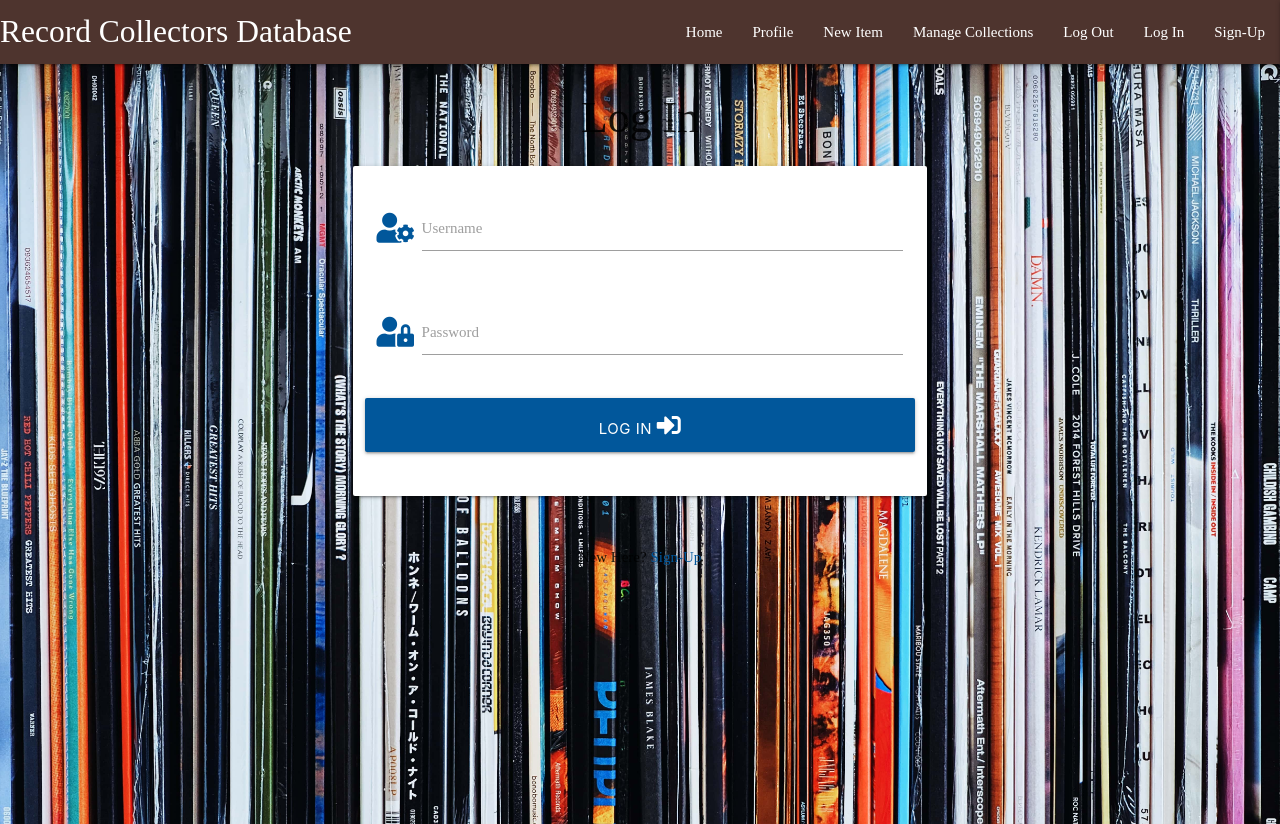
After one commit to ThomG1/record_collectors_db, a Flask app: page /login in a window 1280 px wide. The commit adds this page. Shown: the top 824 px of the page. Run offline with Flask 2, Linux system fonts and the light colour scheme; some libraries are stand-ins or nearby versions; some web fonts are replaced.

Commit message:
Add login functionality

```diff
--- a/app.py
+++ b/app.py
@@ -48,6 +48,32 @@ def signup():
     return render_template("sign-up.html")
 
 
+@app.route("/login", methods=["GET", "POST"])
+def login():
+    if request.method == "POST":
+        # check if username exists in db
+        existing_user = mongo.db.users.find_one(
+            {"username": request.form.get("username").lower()})
+
+        if existing_user:
+            # ensure hashed password matches user input
+            if check_password_hash(
+                existing_user["password"], request.form.get("password")):
+                    session["user"] = request.form.get("username").lower()
+                    flash("Welcome, {}".format(request.form.get("username")))
+            else:
+                # invalid password match
+                flash("Incorrect Username and/or Password")
+                return redirect(url_for("login"))
+
+        else:
+            # username doesn't exist
+            flash("Incorrect Username and/or Password")
+            return redirect(url_for("login"))
+
+    return render_template("login.html")
+
+
 if __name__ == "__main__":
     app.run(host=os.environ.get("IP"),
             port=int(os.environ.get("PORT")),
--- a/static/css/style.css
+++ b/static/css/style.css
@@ -12,3 +12,9 @@ html {
     min-height: 100vh;
     font-family: Neucha;
 }
+
+.card {
+  background: url('../images/vinyl2.jpg') no-repeat center center;
+  background-size: cover;
+
+}
--- a/templates/base.html
+++ b/templates/base.html
@@ -25,7 +25,7 @@
 					<li><a href="#">New Item</a></li>
 					<li><a href="#">Manage Collections</a></li>
 					<li><a href="#">Log Out</a></li>
-					<li><a href="#">Log In</a></li>
+					<li><a href="{{ url_for('login') }}">Log In</a></li>
 					<li><a href="{{ url_for('signup') }}">Sign-Up</a></li>
 				</ul>
 			</div>
@@ -39,7 +39,7 @@
             <li><a href="#">New Task</a></li>
             <li><a href="#">Manage Categories</a></li>
             <li><a href="#">Log Out</a></li>
-            <li><a href="#">Log In</a></li>
+            <li><a href="{{ url_for('login') }}">Log In</a></li>
             <li><a href="{{ url_for('signup') }}">Sign-Up</a></li>
 		</ul>
     </header>
--- /dev/null
+++ b/templates/login.html
@@ -0,0 +1,46 @@
+{% extends "base.html" %}
+{% block content %}
+
+    <h3 class="center-align">Log In</h3>
+
+    <div class="row">
+        <form class="col s12 m8 offset-m2" method="POST" action="{{ url_for('login') }}">
+            <div class="card-panel">
+                <!-- username -->
+                <div class="row">
+					<div class="input-field col s12">
+						<i class="fas fa-user-cog prefix light-blue-text text-darken-4"></i>
+						<input id="username" name="username" type="text" minlength="5"
+                            maxlength="15" pattern="^[a-zA-Z0-9]{5,15}$" class="validate" required>
+						<label for="username">Username</label>
+					</div>
+                </div>
+                <!-- passowrd -->
+                <div class="row">
+                    <div class="input-field col s12">
+						<i class="fas fa-user-lock prefix light-blue-text text-darken-4"></i>
+                        <input id="password" name="password" type="password" minlength="5"
+                            maxlength="15" pattern="^[a-zA-Z0-9]{5,15}$" class="validate" required>
+                        <label for="password">Password</label>
+                    </div>
+                </div>
+                <!-- login -->
+                <div class="row">
+                    <button type="submit" class="col s12 btn-large light-blue darken-4 text-shadow">
+                        Log In <i class="fas fa-sign-in-alt"></i>
+                    </button>
+                </div>
+            </div>
+        </form>
+    </div>
+
+    <div class="row">
+        <div class="col s12">
+            <p class="center-align">
+                New Here?
+                <a href="{{ url_for('signup') }}" class="light-blue-text text-darken-4">Sign-Up</a>
+            </p>
+        </div>
+    </div>
+
+{% endblock %}
```
Also changed, not shown: templates/sign-up.html (+12 -6 lines).
